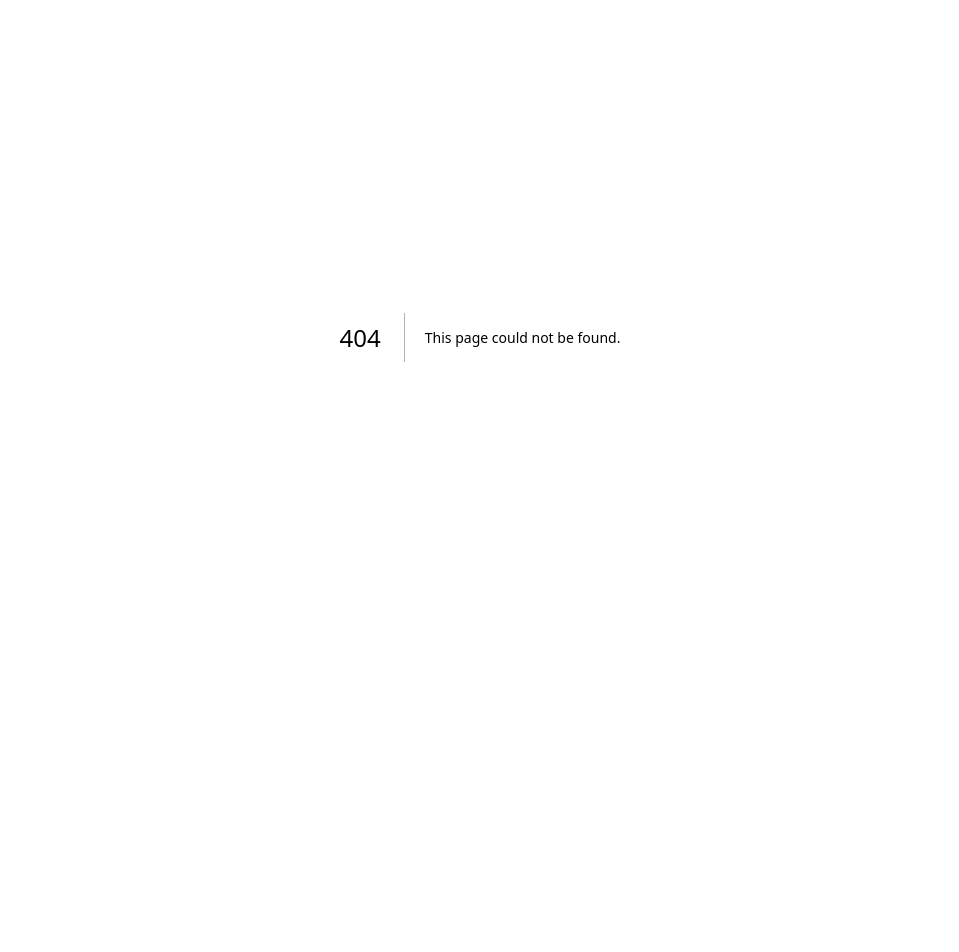
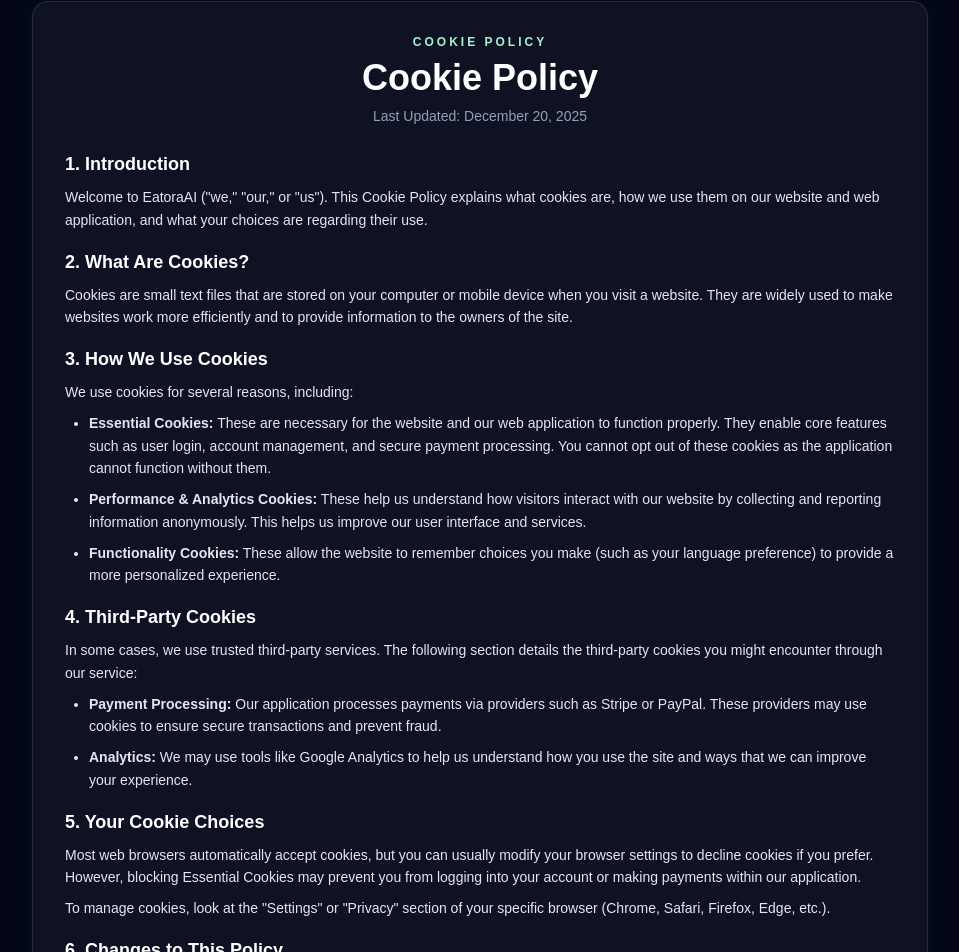
Before and after one commit to HusCod25/SiteEatora, a Next.js app: page /cookie-policy in a window 1280 px wide. Before the commit this address had no page. Shown: the part 63-1015 px from the top of the page, without its empty margins (160-1119 px from the left). Before the commit the page ends 800 px from the top, so only its background shows below. Built offline with nearby package versions, Linux system fonts and the light colour scheme.

Commit message:
Add cookie consent banner and policy page

```diff
--- /dev/null
+++ b/src/app/cookie-policy/page.tsx
@@ -0,0 +1,111 @@
+import type { Metadata } from "next";
+
+export const metadata: Metadata = {
+  title: "Cookie Policy | EatoraAI",
+  description: "Cookie Policy for EatoraAI with details on essential, performance, and functionality cookies.",
+};
+
+export default function CookiePolicyPage() {
+  return (
+    <div className="min-h-screen bg-slate-950 px-4 py-16 text-slate-100 sm:px-6 lg:px-8">
+      <div className="mx-auto w-full max-w-4xl space-y-6 rounded-2xl border border-white/10 bg-white/5 p-8 shadow-lg shadow-emerald-500/10">
+        <div className="space-y-2 text-center">
+          <p className="text-xs font-semibold uppercase tracking-[0.25em] text-emerald-200">
+            Cookie Policy
+          </p>
+          <h1 className="text-3xl font-semibold text-white sm:text-4xl">Cookie Policy</h1>
+          <p className="text-sm text-slate-400">Last Updated: December 20, 2025</p>
+        </div>
+
+        <div className="space-y-4 text-sm leading-relaxed text-slate-200">
+          <section className="space-y-2">
+            <h2 className="text-lg font-semibold text-white">1. Introduction</h2>
+            <p>
+              Welcome to EatoraAI ("we," "our," or "us"). This Cookie Policy explains what cookies are,
+              how we use them on our website and web application, and what your choices are regarding
+              their use.
+            </p>
+          </section>
+
+          <section className="space-y-2">
+            <h2 className="text-lg font-semibold text-white">2. What Are Cookies?</h2>
+            <p>
+              Cookies are small text files that are stored on your computer or mobile device when you
+              visit a website. They are widely used to make websites work more efficiently and to provide
+              information to the owners of the site.
+            </p>
+          </section>
+
+          <section className="space-y-2">
+            <h2 className="text-lg font-semibold text-white">3. How We Use Cookies</h2>
+            <p>We use cookies for several reasons, including:</p>
+            <ul className="list-disc space-y-2 pl-6 text-slate-200">
+              <li>
+                <strong>Essential Cookies:</strong> These are necessary for the website and our web application to
+                function properly. They enable core features such as user login, account management, and secure
+                payment processing. You cannot opt out of these cookies as the application cannot function without
+                them.
+              </li>
+              <li>
+                <strong>Performance & Analytics Cookies:</strong> These help us understand how visitors interact with
+                our website by collecting and reporting information anonymously. This helps us improve our user
+                interface and services.
+              </li>
+              <li>
+                <strong>Functionality Cookies:</strong> These allow the website to remember choices you make (such as
+                your language preference) to provide a more personalized experience.
+              </li>
+            </ul>
+          </section>
+
+          <section className="space-y-2">
+            <h2 className="text-lg font-semibold text-white">4. Third-Party Cookies</h2>
+            <p>
+              In some cases, we use trusted third-party services. The following section details the third-party cookies
+              you might encounter through our service:
+            </p>
+            <ul className="list-disc space-y-2 pl-6 text-slate-200">
+              <li>
+                <strong>Payment Processing:</strong> Our application processes payments via providers such as Stripe or
+                PayPal. These providers may use cookies to ensure secure transactions and prevent fraud.
+              </li>
+              <li>
+                <strong>Analytics:</strong> We may use tools like Google Analytics to help us understand how you use the
+                site and ways that we can improve your experience.
+              </li>
+            </ul>
+          </section>
+
+          <section className="space-y-2">
+            <h2 className="text-lg font-semibold text-white">5. Your Cookie Choices</h2>
+            <p>
+              Most web browsers automatically accept cookies, but you can usually modify your browser settings to
+              decline cookies if you prefer. However, blocking Essential Cookies may prevent you from logging into your
+              account or making payments within our application.
+            </p>
+            <p>
+              To manage cookies, look at the "Settings" or "Privacy" section of your specific browser (Chrome, Safari,
+              Firefox, Edge, etc.).
+            </p>
+          </section>
+
+          <section className="space-y-2">
+            <h2 className="text-lg font-semibold text-white">6. Changes to This Policy</h2>
+            <p>
+              We may update this Cookie Policy from time to time in order to reflect, for example, changes to the cookies
+              we use or for other operational, legal, or regulatory reasons. Please re-visit this Cookie Policy regularly
+              to stay informed about our use of cookies and related technologies.
+            </p>
+          </section>
+
+          <section className="space-y-2">
+            <h2 className="text-lg font-semibold text-white">7. Contact Us</h2>
+            <p>If you have any questions about our use of cookies, please contact us at:</p>
+            <p>Email: <a href="mailto:eatora.app@gmail.com" className="text-emerald-200 underline-offset-4 hover:underline">eatora.app@gmail.com</a></p>
+            <p>Website: <a href="https://eatora.tech/" className="text-emerald-200 underline-offset-4 hover:underline">https://eatora.tech/</a></p>
+          </section>
+        </div>
+      </div>
+    </div>
+  );
+}
--- a/src/app/page.tsx
+++ b/src/app/page.tsx
@@ -1,8 +1,7 @@
 'use client';
 
 import Image from "next/image";
-import { useState } from "react";
-import { MouseEvent } from "react";
+import { MouseEvent, useEffect, useState } from "react";
 
 const features = [
   {
@@ -219,6 +218,21 @@
 
 export default function Home() {
   const [billingCycle, setBillingCycle] = useState<"monthly" | "yearly">("monthly");
+  const [cookieChoice, setCookieChoice] = useState<"accepted" | "declined" | null>(null);
+
+  useEffect(() => {
+    const stored = typeof window !== "undefined" ? localStorage.getItem("cookie-consent") : null;
+    if (stored === "accepted" || stored === "declined") {
+      setCookieChoice(stored);
+    }
+  }, []);
+
+  const handleCookieChoice = (choice: "accepted" | "declined") => {
+    setCookieChoice(choice);
+    if (typeof window !== "undefined") {
+      localStorage.setItem("cookie-consent", choice);
+    }
+  };
   const handleAnchorClick = (
     event: MouseEvent<HTMLAnchorElement>,
     id: string,
@@ -631,6 +645,42 @@
           </section>
         </main>
 
+        {cookieChoice === null && (
+          <div className="fixed bottom-4 left-4 right-4 z-30 sm:left-auto sm:right-4 sm:max-w-md">
+            <div className="rounded-2xl border border-white/10 bg-slate-900/90 p-4 shadow-xl shadow-emerald-500/15 backdrop-blur">
+              <div className="flex items-start gap-3">
+                <div className="mt-0.5 text-lg">🍪</div>
+                <div className="flex-1 space-y-2 text-sm text-slate-200">
+                  <p className="font-semibold text-white">We use cookies</p>
+                  <p className="text-slate-300">
+                    We rely on essential and analytics cookies to improve your experience. Read our
+                    <a href="/cookie-policy" className="ml-1 font-semibold text-emerald-200 underline-offset-4 hover:underline">
+                      Cookie Policy
+                    </a>
+                    .
+                  </p>
+                  <div className="flex flex-wrap gap-2 pt-1">
+                    <button
+                      type="button"
+                      onClick={() => handleCookieChoice("declined")}
+                      className="rounded-full border border-white/20 px-4 py-2 text-xs font-semibold text-white transition hover:border-white/40"
+                    >
+                      Decline
+                    </button>
+                    <button
+                      type="button"
+                      onClick={() => handleCookieChoice("accepted")}
+                      className="rounded-full bg-white px-4 py-2 text-xs font-semibold text-slate-950 transition hover:bg-slate-100"
+                    >
+                      Accept
+                    </button>
+                  </div>
+                </div>
+              </div>
+            </div>
+          </div>
+        )}
+
         <footer className="border-t border-white/5 bg-slate-950/60">
           <div className="mx-auto flex max-w-6xl flex-col gap-4 px-4 py-10 text-center text-sm text-slate-400 sm:flex-row sm:items-center sm:justify-between sm:text-left">
             <p>EatoraAI™ © {new Date().getFullYear()} · All rights reserved.</p>
@@ -648,15 +698,31 @@
                 className="transition hover:text-white"
               >
                 Pricing
-          </a>
-          <a
+              </a>
+              <a
                 href="#testimonials"
                 onClick={(event) => handleAnchorClick(event, "testimonials")}
                 className="transition hover:text-white"
-          >
+              >
                 Stories
-          </a>
-        </div>
+              </a>
+              <a
+                href="https://app.eatora.tech/terms"
+                className="transition hover:text-white"
+                rel="noreferrer"
+                target="_blank"
+              >
+                Terms
+              </a>
+              <a
+                href="https://app.eatora.tech/privacy"
+                className="transition hover:text-white"
+                rel="noreferrer"
+                target="_blank"
+              >
+                Privacy
+              </a>
+            </div>
           </div>
         </footer>
       </div>
```
